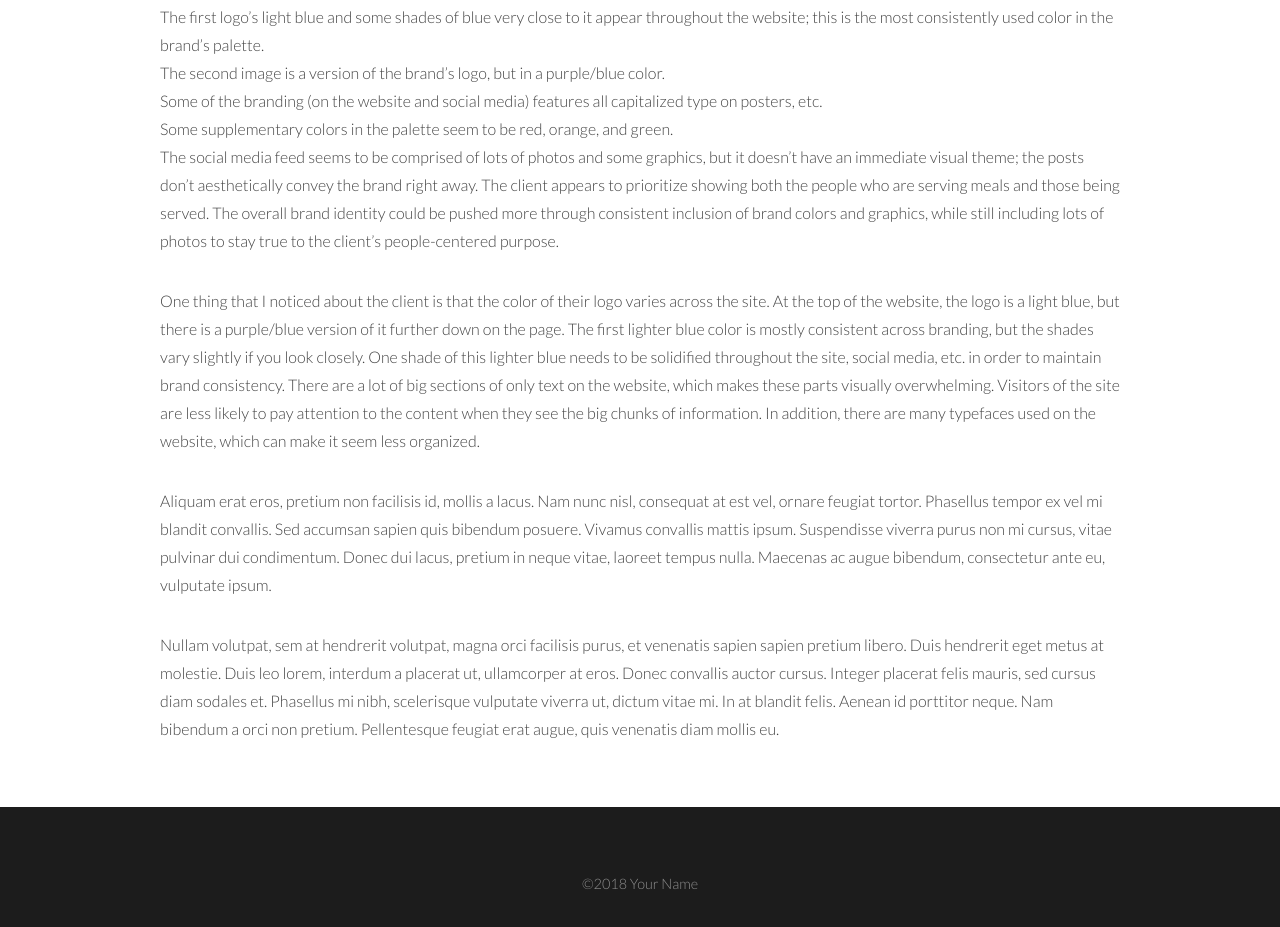
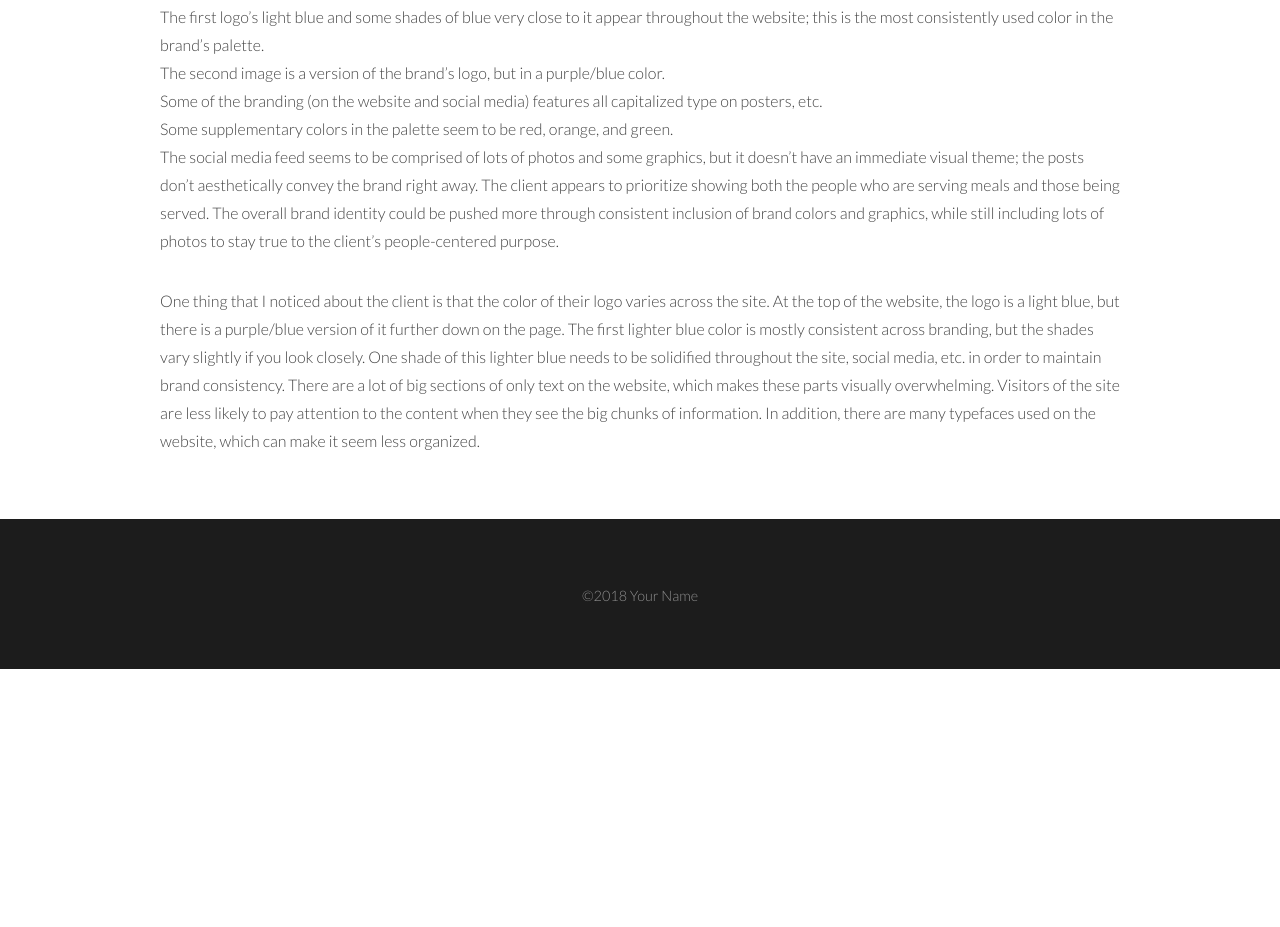
Before and after one commit to lindsayblu/process-site, a plain HTML site: page research.html in a window 1280 px wide. Shown: the part 3631-4558 px from the top of the page. After the commit the page ends 4300 px from the top, so only its background shows below. Drawn offline with Linux system fonts and the light colour scheme.

Commit message:
deleted extra paragraphs

```diff
--- a/research.html
+++ b/research.html
@@ -51,8 +51,6 @@
 						<br>
 						The social media feed seems to be comprised of lots of photos and some graphics, but it doesn’t have an immediate visual theme; the posts don’t aesthetically convey the brand right away. The client appears to prioritize showing both the people who are serving meals and those being served. The overall brand identity could be pushed more through consistent inclusion of brand colors and graphics, while still including lots of photos to stay true to the client’s people-centered purpose.</p>
 					<p>One thing that I noticed about the client is that the color of their logo varies across the site. At the top of the website, the logo is a light blue, but there is a purple/blue version of it further down on the page. The first lighter blue color is mostly consistent across branding, but the shades vary slightly if you look closely. One shade of this lighter blue needs to be solidified throughout the site, social media, etc. in order to maintain brand consistency. There are a lot of big sections of only text on the website, which makes these parts visually overwhelming. Visitors of the site are less likely to pay attention to the content when they see the big chunks of information. In addition, there are many typefaces used on the website, which can make it seem less organized.</p>
-					<p>Aliquam erat eros, pretium non facilisis id, mollis a lacus. Nam nunc nisl, consequat at est vel, ornare feugiat tortor. Phasellus tempor ex vel mi blandit convallis. Sed accumsan sapien quis bibendum posuere. Vivamus convallis mattis ipsum. Suspendisse viverra purus non mi cursus, vitae pulvinar dui condimentum. Donec dui lacus, pretium in neque vitae, laoreet tempus nulla. Maecenas ac augue bibendum, consectetur ante eu, vulputate ipsum.</p>
-					<p>Nullam volutpat, sem at hendrerit volutpat, magna orci facilisis purus, et venenatis sapien sapien pretium libero. Duis hendrerit eget metus at molestie. Duis leo lorem, interdum a placerat ut, ullamcorper at eros. Donec convallis auctor cursus. Integer placerat felis mauris, sed cursus diam sodales et. Phasellus mi nibh, scelerisque vulputate viverra ut, dictum vitae mi. In at blandit felis. Aenean id porttitor neque. Nam bibendum a orci non pretium. Pellentesque feugiat erat augue, quis venenatis diam mollis eu.</p>
 				</div>
 			</section>
 
```
